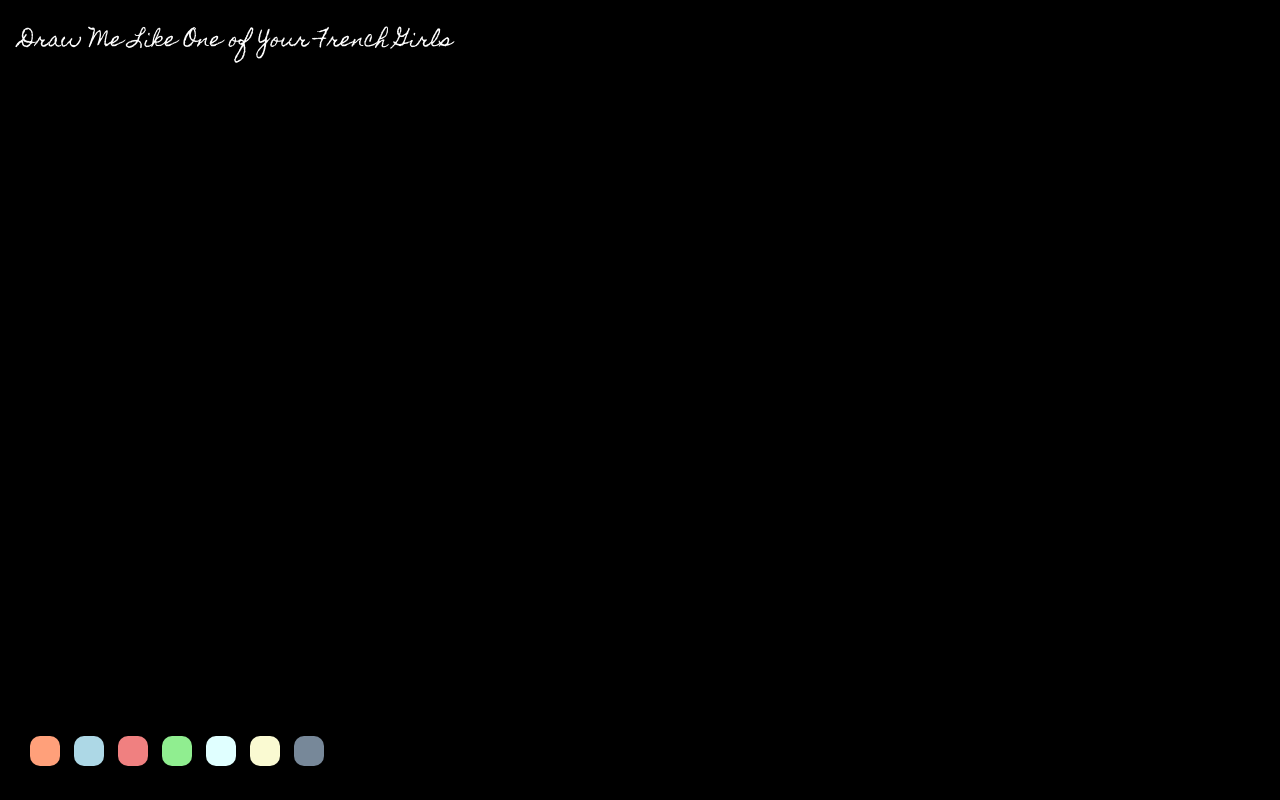
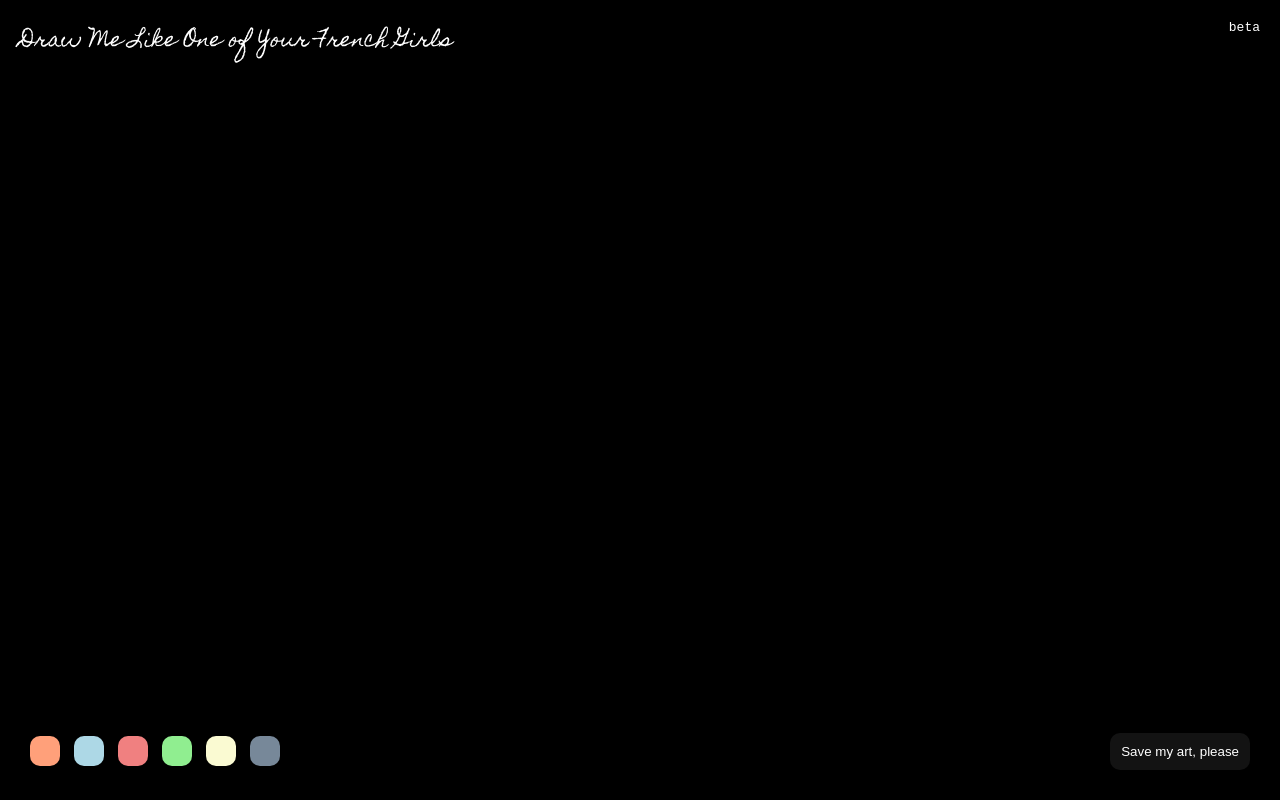
Before and after one commit to saulofilho/draw-canvas, a website built with webpack: page public/index.html in a window 1280 px wide. Built offline with nearby package versions, Linux system fonts and the light colour scheme.

Commit message:
add button save png

```diff
--- a/public/index.html
+++ b/public/index.html
@@ -6,13 +6,14 @@
   <meta name="viewport" content="width=device-width, initial-scale=1.0">
   <link rel="stylesheet" href="./styles/styles.css">
   <link href="https://fonts.googleapis.com/css2?family=Homemade+Apple&display=swap" rel="stylesheet">
-  <title>draw canvas</title>
+  <title>Draw Me Like One of Your French Girls</title>
 </head>
 
 <body>
   <header>
     <div class="header-menu">
       <p>Draw Me Like One of Your French Girls</p>
+      <code>beta</code>
     </div>
   </header>
   <main class="home">
@@ -24,10 +25,12 @@
       <a href="#" style="background: lightblue;"></a>
       <a href="#" style="background: lightcoral;"></a>
       <a href="#" style="background: lightgreen;"></a>
-      <a href="#" style="background: lightcyan;"></a>
       <a href="#" style="background: lightgoldenrodyellow;"></a>
       <a href="#" style="background: lightslategray;"></a>
     </nav>
+    <button>
+      <a href="#" id="dl" download="Canvas.png">Save my art, please</a>
+    </button>
   </footer>
   </div>
   <script src="bundle.js"></script>
--- a/src/styles.sass
+++ b/src/styles.sass
@@ -30,7 +30,23 @@ ul
   list-style: none
 
 button
+  position: fixed
+  bottom: 30px
+  right: 30px
+  z-index: 1
   cursor: pointer
+  background: #ffffff13
+  border: 1px solid transparent
+  border-radius: 10px
+  color: #fff
+  padding: 10px
+
+button a
+  color: #fff
+  text-decoration: none
+
+button:hover
+  opacity: 0.1
 
 p
   position: fixed
@@ -41,5 +57,10 @@ p
   font-family: 'Homemade Apple', cursive
   font-size: 20px
 
+code
+  position: fixed
+  top: 20px
+  right: 20px
+
 canvas
   vertical-align: bottom
```
Also changed, not shown: src/main.js (+13 -0 lines), public/styles/styles.css, 1 other file.
